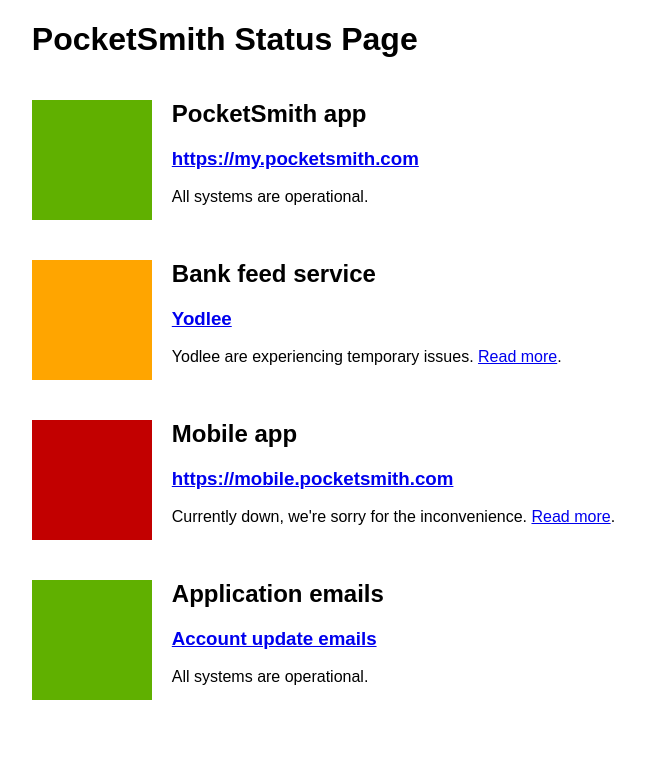
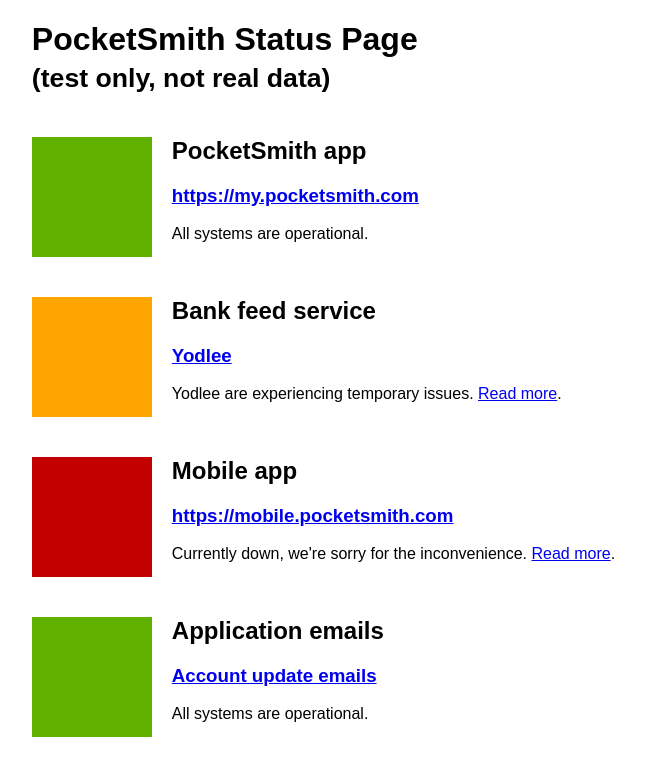
Before and after one commit to pocketsmith/pocketsmith.github.io, a plain HTML site: page index.html in a window 1280 px wide. Shown: the top 774 px of the page, without its empty margins (229-874 px from the left). Drawn offline with Linux system fonts and the light colour scheme.

Commit message:
- switching to spaces instead of tabs for indents - saying "test only", so that people don't think it is real while is being dev'd

```diff
--- a/index.html
+++ b/index.html
@@ -1,13 +1,16 @@
 <!DOCTYPE html>
 <html>
   <head>
-		<title>PocketSmith Status Board</title>
+    <title>PocketSmith Status Page (testing, not real data)</title>
   </head>
   <body>
 
     <div id="board_container">
 
-			<h1>PocketSmith Status Page</h1>
+      <h1>
+        PocketSmith Status Page<br/>
+        <small>(test only, not real data)</small>
+      </h1>
 
       <div class="status_box">
         <div class="traffic_light"></div>
```
Lines whose indentation alone changed are shown as unchanged.
